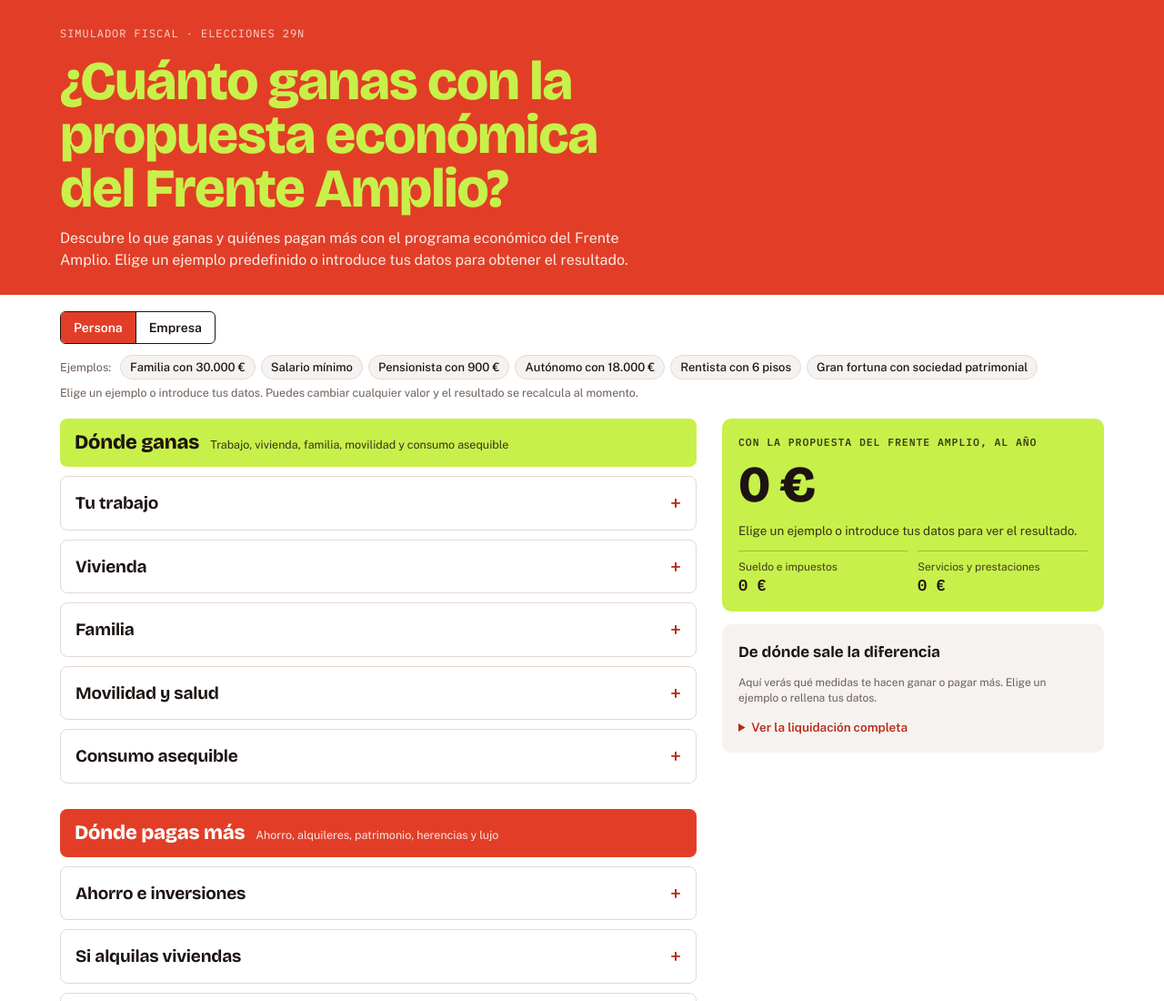
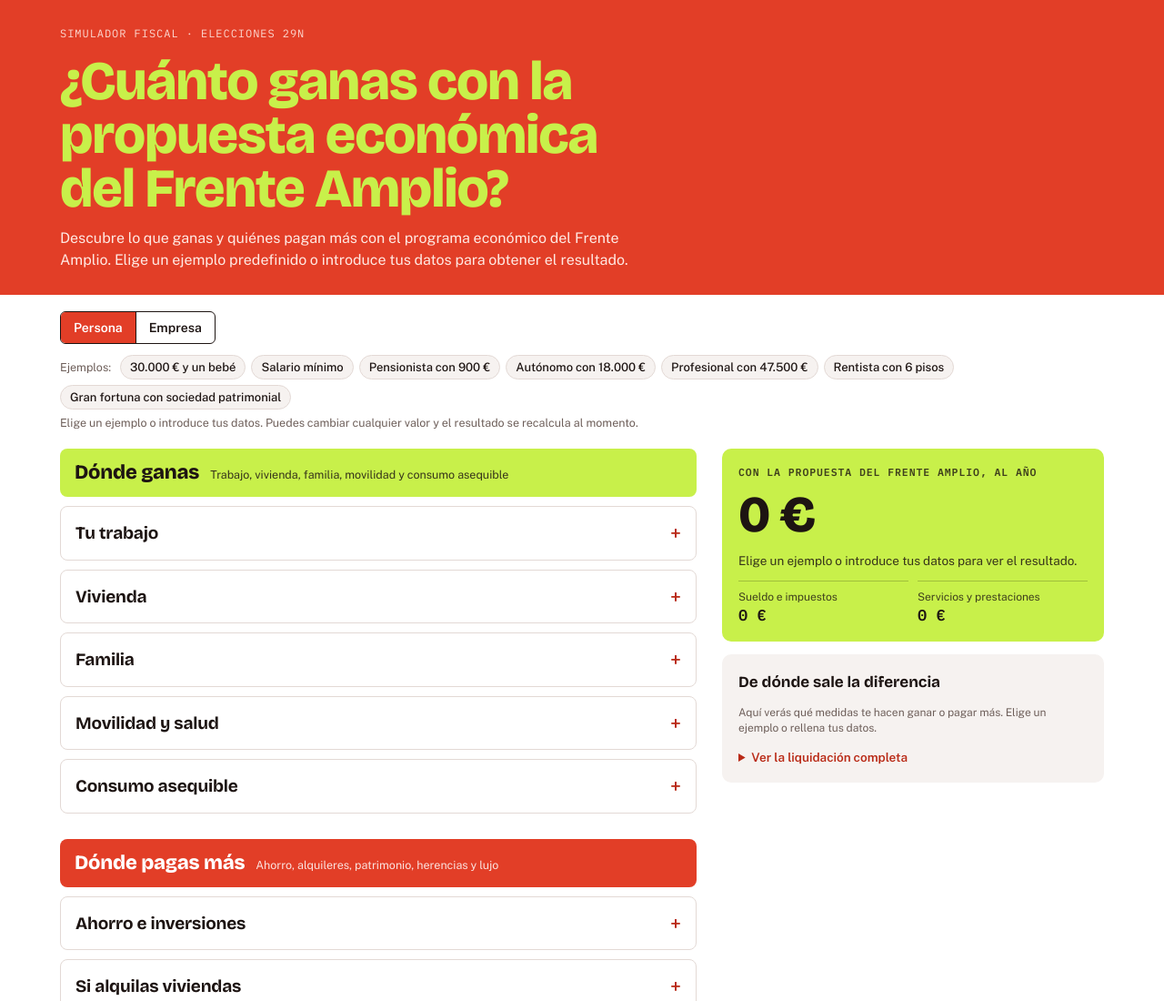
Before and after one commit to segundogg/simulador-fiscal-fa, a plain HTML site: page index.html in a window 1280 px wide. Shown: the top 1100 px of the page at 91% size. Drawn offline with nearby package versions, Linux system fonts and the light colour scheme.

Commit message:
Add files via upload

```diff
--- a/index.html
+++ b/index.html
@@ -832,7 +832,7 @@
 
 const PRESETS = {
   asal: [
-    ['Familia con 30.000 €', {}],
+    ['30.000 € y un bebé', { h03: 1, h311: 0, nacimiento: true, permiso: true, cPanal: 40 }],
     ['Salario mínimo', { bruto: 17094, hExtra: 3, complSMI: true, complImporte: 1800, h311: 0, alquiler: 700, hogarNeto: 1300, personas: 1, cLuz: 45, kwh: 150, tBus: 40, cPelu: 15, intereses: 0 }],
     ['22.000 € y 2 hijos', { bruto: 22000, h03: 1, h311: 1, maternidad: true, alquiler: 850, hogarNeto: 2100, personas: 4, cPanal: 40, cLuz: 80, kwh: 320, permiso: true, nacimiento: true }],
     ['Pensionista con 900 €', { situacion: 'pension', pensionBruta: 12600, pagasPen: '14', edad: 72, h311: 0, alquiler: 0, personas: 2, audif: 2, cLuz: 60, kwh: 220, tBus: 20, cPelu: 20, intereses: 600 }],
@@ -840,6 +840,8 @@
     ['Tiempo parcial 20 h', { bruto: 10500, jornada: 20, parcial: true, h311: 1, alquiler: 750, hogarNeto: 1900, personas: 2 }],
     ['Rentista con 6 pisos', { situacion: 'desempleo', tipoDes: 'ninguna', edad: 58, h311: 0, alquiler: 0, personas: 1, cLuz: 90, kwh: 300, cPelu: 30, cSeguro: 90, tBus: 0, intereses: 3000, dividendos: 2000, alqRend: 36000, alqRed: '0.5', alqBajoIndice: false, turIngresos: 42000, turGastosFin: 15000, turVC: 220000, turVacio: 25, turN: 2, turIBI: 1800, patNeto: 2100000, patVH: 400000, nViv: 6, valOtras: 1500000, ipBonif: '0' }],
     ['Directivo con patrimonio', { bruto: 180000, edad: 52, h311: 0, h1217: 2, alquiler: 0, cEdu: 900, cSeguro: 180, cPelu: 60, cLuz: 160, kwh: 700, personas: 4, tBus: 0, dividendos: 40000, ganancias: 25000, intereses: 6000, pension: 1500, ttfAcc: 80000, ttfBon: 30000, ttfDer: 50000, patNeto: 4500000, patVH: 900000, nViv: 5, valOtras: 2200000, ipBonif: '1', alqRend: 30000, lujoCoche: 160000, lujoYate: 450000, inmN: 1, inmVC: 1400000, inmIBI: 4200 }],
+    // Profesional en el percentil 90 de salarios (43.382 € en la Encuesta de Estructura Salarial 2022, actualizado a 2024 con el salario mediano)
+    ['Profesional con 47.500 €', { bruto: 47500, edad: 36, h03: 0, h311: 0, h1217: 0, alquiler: 1100, tensionada: true, hogarNeto: 4800, personas: 2, cLuz: 70, kwh: 250, tBus: 40, cPelu: 25, intereses: 300, cot65: 35 }],
     // Gran fortuna que tributa a través de una sociedad patrimonial (perfil tipo de las grandes fortunas españolas de la lista
     // Forbes, con unos 1.500 M€: casi todo en participaciones de su empresa familiar a través de una sociedad patrimonial que
     // recibe los dividendos). Patrimonio personal no exento y bienes de lujo: supuestos propios.
@@ -865,7 +867,7 @@
 // Primero los perfiles que ganan; al final, rentista y directivo con patrimonio
 {
   const byName = Object.fromEntries([...PRESETS.asal, ...PRESETS.auto].map(p => [p[0], p]));
-  PRESETS.persona = ['Familia con 30.000 €', 'Salario mínimo', 'Pensionista con 900 €', 'Autónomo con 18.000 €', 'Rentista con 6 pisos', 'Gran fortuna con sociedad patrimonial'].map(n => byName[n]);
+  PRESETS.persona = ['30.000 € y un bebé', 'Salario mínimo', 'Pensionista con 900 €', 'Autónomo con 18.000 €', 'Profesional con 47.500 €', 'Rentista con 6 pisos', 'Gran fortuna con sociedad patrimonial'].map(n => byName[n]);
 }
 let tab = 'persona'; // pestaña: 'persona' | 'emp'
 let mode = 'asal';    // modo de cálculo: 'asal' | 'auto' | 'emp'
```
